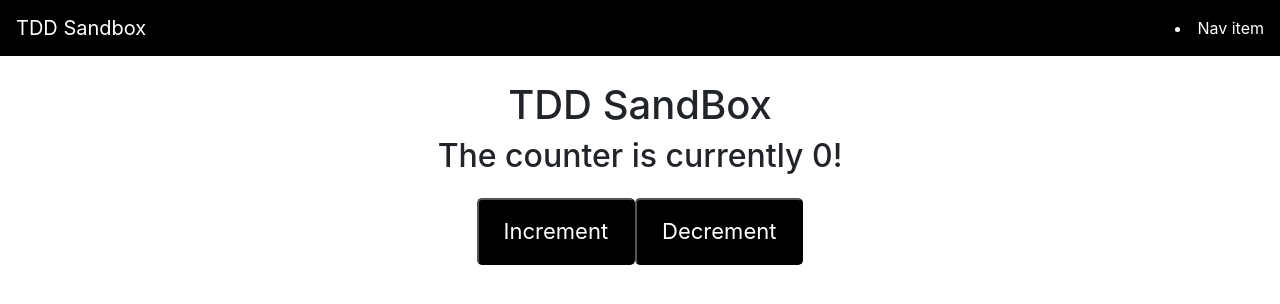
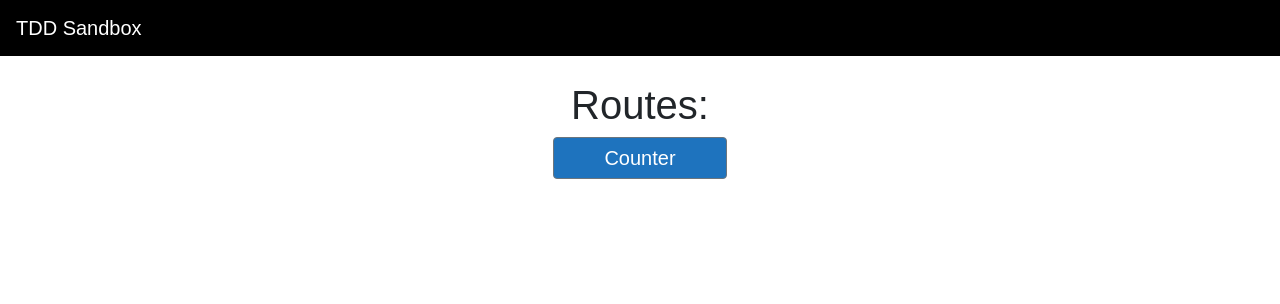
Before and after one commit to michael-gee/tdd-sandbox, a React (Create React App) app: page / in a window 1280 px wide. Shown: the top 304 px of the page. Built offline with nearby package versions, Linux system fonts and the light colour scheme.

Commit message:
Home route and test initialized - styling changes
moved bootstrap css import above app component import which made overriding styles functional along with other minor styling changes

```diff
--- a/src/components/App.js
+++ b/src/components/App.js
@@ -1,8 +1,10 @@
 import React from "react";
 import { BrowserRouter as Router, Route, Switch } from "react-router-dom";
 
+import Home from "./Routes/Home";
 import Counter from "./Routes/Counter";
 import Error from "./Routes/Error";
+
 import Header from "./Header";
 
 import "../styles/App.css";
@@ -15,7 +17,8 @@ const App = props => {
 
         <main>
           <Switch>
-            <Route exact path="/" component={Counter} />
+            <Route exact path="/" component={Home} />
+            <Route path="/counter" component={Counter} />
             <Route
               render={() => <Error title="404 - URL Not Found" />}
               data-test="error-route"
--- a/src/components/Header.js
+++ b/src/components/Header.js
@@ -1,4 +1,5 @@
 import React from "react";
+import { Link } from "react-router-dom";
 
 import { Navbar, NavbarBrand, NavItem } from "reactstrap";
 
@@ -8,9 +9,11 @@ const Header = () => {
   return (
     <header data-test="header-container">
       <Navbar className="navbar-wrapper">
-        <NavbarBrand>TDD Sandbox</NavbarBrand>
-
-        <NavItem>Nav item</NavItem>
+        <NavbarBrand>
+          <Link to="/" id="navbar-title">
+            TDD Sandbox
+          </Link>
+        </NavbarBrand>
       </Navbar>
     </header>
   );
--- a/src/components/Routes/Counter.js
+++ b/src/components/Routes/Counter.js
@@ -1,4 +1,6 @@
 import React, { Component } from "react";
+
+import { Button } from "reactstrap";
 
 import "../../styles/Counter.css";
 
@@ -50,21 +52,21 @@ class Counter extends Component {
 
         {this.renderErrorDisplay()}
 
-        <button
+        <Button
           className="counter-btn"
           onClick={() => this.onCounterChange("increment")}
           data-test="increment-button"
         >
           Increment
-        </button>
+        </Button>
 
-        <button
+        <Button
           className="counter-btn"
           onClick={() => this.onCounterChange("decrement")}
           data-test="decrement-button"
         >
           Decrement
-        </button>
+        </Button>
       </div>
     );
   }
--- /dev/null
+++ b/src/components/Routes/Home.js
@@ -0,0 +1,20 @@
+import React from "react";
+import { Link } from "react-router-dom";
+
+import { Button } from "reactstrap";
+
+import "../../styles/Home.css";
+
+const Home = props => {
+  return (
+    <div className="home-container" data-test="home-container">
+      <h1>Routes:</h1>
+
+      <Link to="/counter">
+        <Button className="home-btn">Counter</Button>
+      </Link>
+    </div>
+  );
+};
+
+export default Home;
--- a/src/index.js
+++ b/src/index.js
@@ -2,11 +2,11 @@ import React from "react";
 import ReactDOM from "react-dom";
 import { Provider } from "react-redux";
 
+import "bootstrap/dist/css/bootstrap.css";
+
 import App from "./components/App";
 
 import store from "./store";
-
-import "bootstrap/dist/css/bootstrap.css";
 
 // import registerServiceWorker from './registerServiceWorker';
 
--- a/src/styles/App.css
+++ b/src/styles/App.css
@@ -2,4 +2,5 @@ body {
   margin: 0;
   padding: 0;
   font-family: sans-serif;
+  font-size: 62.5%;
 }
--- a/src/styles/Counter.css
+++ b/src/styles/Counter.css
@@ -13,7 +13,7 @@
   font-size: 22px;
   border-radius: 5px;
   padding: 15px 25px;
-  margin: 15px 0;
+  margin: 15px;
 }
 .counter-btn:hover {
   cursor: pointer;
--- a/src/styles/Header.css
+++ b/src/styles/Header.css
@@ -2,3 +2,8 @@
   background-color: black;
   color: white;
 }
+
+#navbar-title {
+  color: white;
+  text-decoration: none;
+}
--- /dev/null
+++ b/src/styles/Home.css
@@ -0,0 +1,15 @@
+.home-container {
+  text-align: center;
+  padding: 25px 0;
+}
+
+.home-btn {
+  background-color: #1e73be;
+  font-size: 2em;
+  padding: 5px 50px;
+  color: white;
+}
+.home-btn:hover {
+  background-color: black;
+  cursor: pointer;
+}
```
Also changed, not shown: 1 other file (tests, documents, lock files or other folders).
